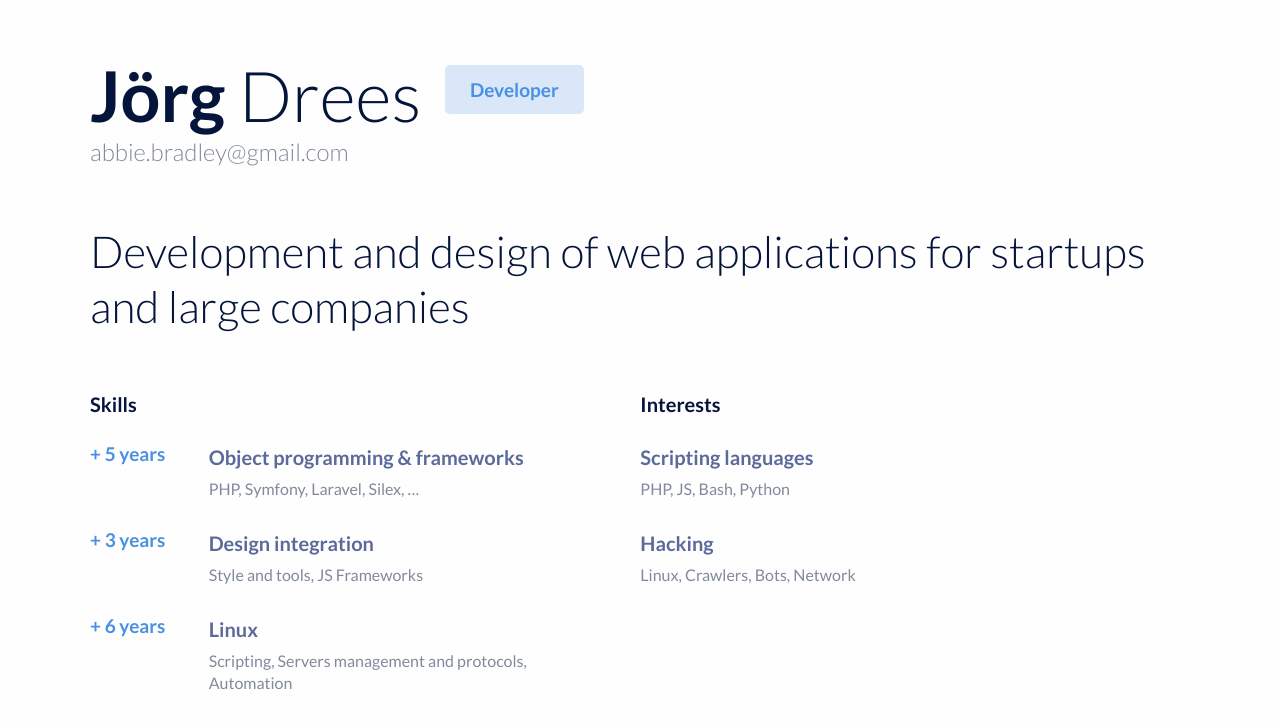
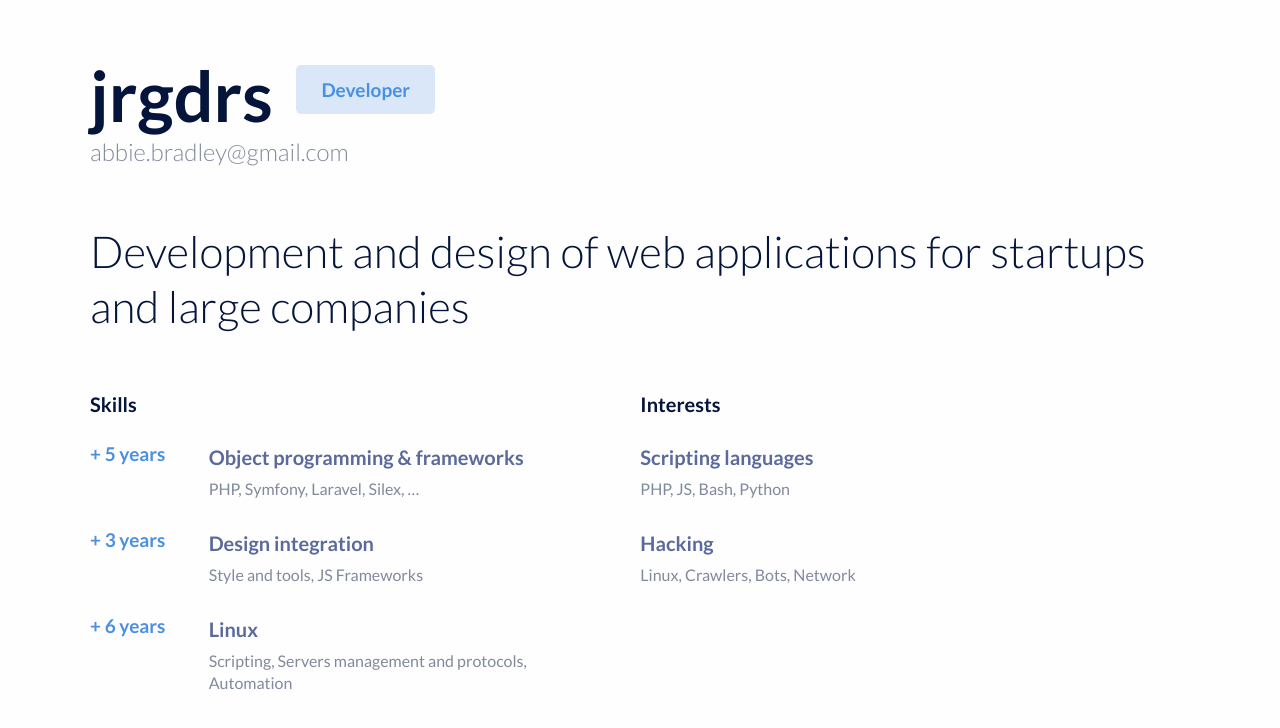
Before and after one commit to jrgdrs/jrgdrs.github.io, a plain HTML site: page index.html in a window 1280 px wide. Shown: the top 728 px of the page. Drawn offline with Linux system fonts and the light colour scheme.

Commit message:
Update index.html

```diff
--- a/index.html
+++ b/index.html
@@ -1,7 +1,7 @@
 <!DOCTYPE html>
 <html>
 <head>
-	<title>Minimal Resume Template</title>
+	<title>jrgdrs</title>
 	<link rel="stylesheet" type="text/css" href="styles.css">
 	<meta name="viewport" content="width=device-width, initial-scale=1.0">
 </head>
@@ -9,7 +9,7 @@
 
 	<div class="container">
 		<div class="hero">
-			<h1 class="name"><strong>J&ouml;rg</strong> Drees</h1>
+			<h1 class="name"><strong>jrgdrs</strong></h1>
 			<span class="job-title">Developer</span>
 			<span class="email">abbie.bradley@gmail.com</span>
 
```
